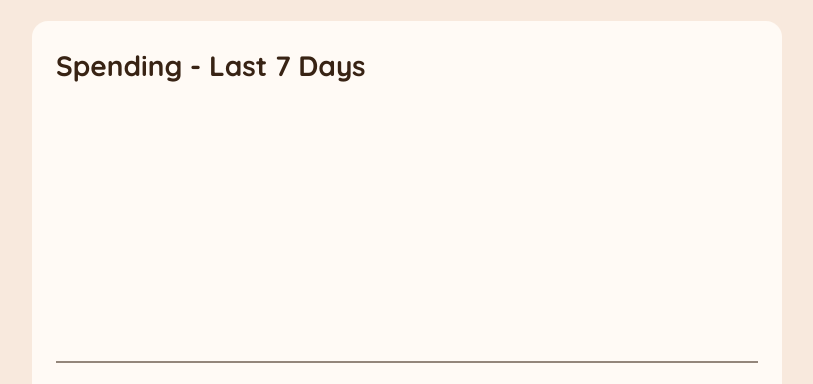
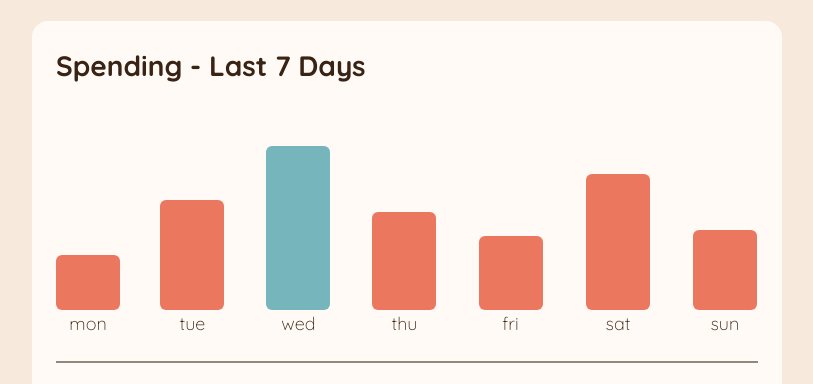
Before and after one commit to empyrean-sama/expenses-chart-component, a website built with Parcel: page src/index.html in a window 1280 px wide. Shown: the part 153-537 px from the top of the page, without its empty margins (233-1046 px from the left). Built offline with nearby package versions, Linux system fonts and the light colour scheme.

Commit message:
feat: js working

```diff
--- a/src/index.html
+++ b/src/index.html
@@ -13,7 +13,7 @@
 
     <link rel="shortcut icon" href="./image/favicon-32x32.png" type="image/x-icon">
     <link rel="stylesheet" href="./style.scss">
-    <script src="./main.ts" defer></script>
+     <script type="module" src="./main.ts"></script>
 </head>
 <body>
     <header>
@@ -28,7 +28,7 @@
     </header>
     <main class="spending-section">
         <h1 class="spending-last-seven-days">Spending - Last 7 Days</h1>
-        <div class="bar-graph"></div>
+        <div class="bar-graph" id="bar-graph"></div>
         <div class="horizontal-rule"></div>
         <section class="total-section">
             <div class="total-this-month-box">
@@ -41,5 +41,13 @@
             </div>
         </section>
     </main>
+
+    <template id="bar-template">
+        <div class="bar">
+            <div class="tag">$52.36</div>
+            <div class="bar-container"></div>
+            <div class="day-name">mon</div>
+        </div>
+    </template>
 </body>
 </html>
--- a/src/main.ts
+++ b/src/main.ts
@@ -0,0 +1,28 @@
+import data from './data.json';
+
+interface IEntry {
+    day: string,
+    amount: number
+}
+
+const barGraph = document.getElementById('bar-graph') as HTMLDivElement;
+const barTemplate = document.getElementById('bar-template') as HTMLTemplateElement;
+
+const largestValue = data.reduce((prevValue, currentValue) => Math.max(prevValue, currentValue.amount), 0)
+data.forEach((entry: IEntry) => {
+    const node = barTemplate.content.cloneNode(true) as DocumentFragment;
+    (node.querySelector('.day-name') as HTMLDivElement).textContent = entry.day;
+    (node.querySelector('.bar-container') as HTMLDivElement).style.flexBasis = `${((100 * entry.amount) / largestValue) * (66/100)}%`;
+    (node.querySelector('.tag') as HTMLDivElement).textContent = `$${entry.amount}`;
+
+    if(entry.amount === largestValue) {
+        (node.querySelector('.bar-container') as HTMLDivElement).classList.add('cyan');
+    }
+
+    (node.querySelector('.bar-container') as HTMLDivElement).addEventListener('click', () => {
+        (barGraph.querySelector(`.bar[data-day="${entry.day}"] .tag`) as HTMLDivElement).classList.toggle('show')
+    });
+
+    barGraph.appendChild(node);
+    (barGraph.lastElementChild as HTMLElement).dataset['day'] = entry.day;
+})
--- a/src/style.scss
+++ b/src/style.scss
@@ -3,6 +3,7 @@
 
 @use './style/components/header' as *;
 @use './style/components/main' as *;
+@use './style/components/bar' as *;
 
 body {
     background-color: var(--neutral-300);
--- /dev/null
+++ b/src/style/components/_bar.scss
@@ -0,0 +1,39 @@
+.bar {
+    display: flex;
+    flex-direction: column;
+    align-items: center;
+    justify-content: flex-end;
+    min-height: 250px;
+
+    .tag {
+        opacity: 0;
+        pointer-events: none;
+
+        background-color: var(--neutral-100);
+        color: var(--neutral-300);
+        padding: 8px;
+        margin: 8px 0;
+
+        &.show {
+            opacity: 1;
+            pointer-events: all;
+        }
+    }
+
+    .bar-container {
+        width: 64px;
+        border-radius: 6px;
+        background-color: var(--red-color);
+
+        &.cyan {
+            background-color: var(--cyan-color);
+        }
+
+        cursor: pointer;
+    }
+
+    .day-name {
+        color: var(--neutral-100);
+        font-size: var(--font-body-copy);
+    }
+}
--- a/src/style/components/_main.scss
+++ b/src/style/components/_main.scss
@@ -13,6 +13,8 @@ main {
 
     .bar-graph {
         min-height: 250px;
+        display: flex;
+        justify-content: space-between;
     }
 
     .horizontal-rule {
```
